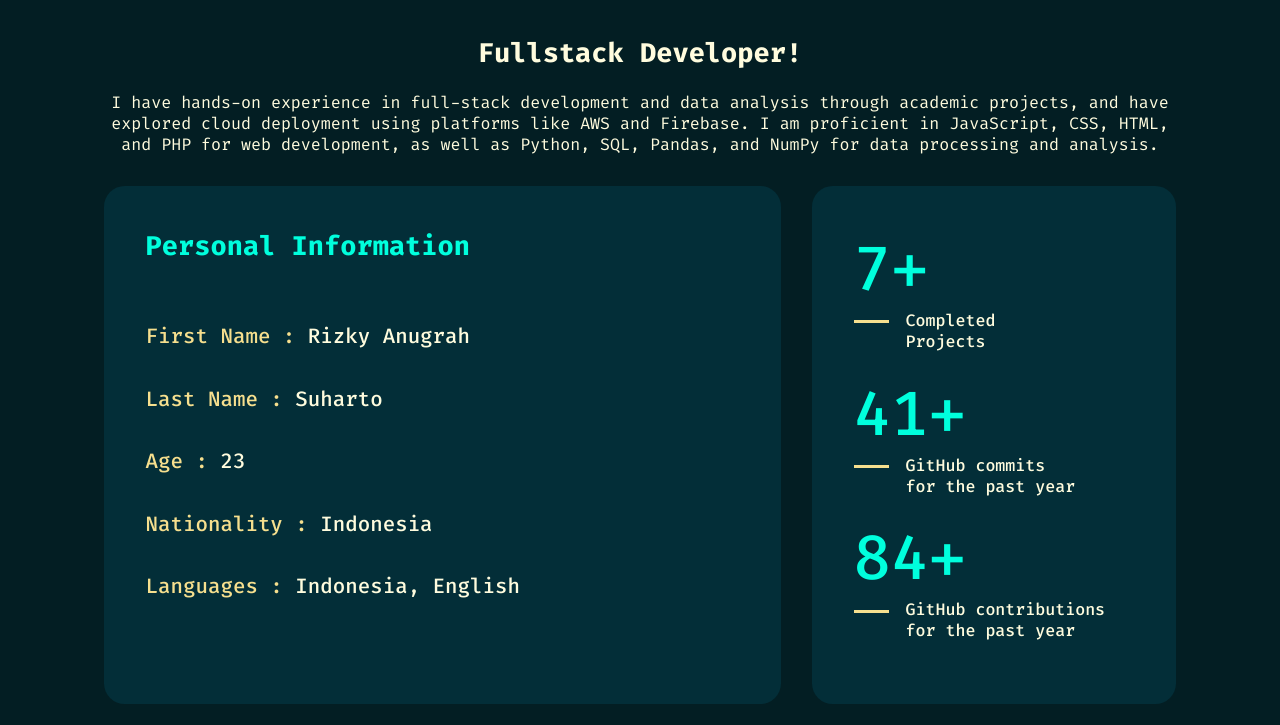
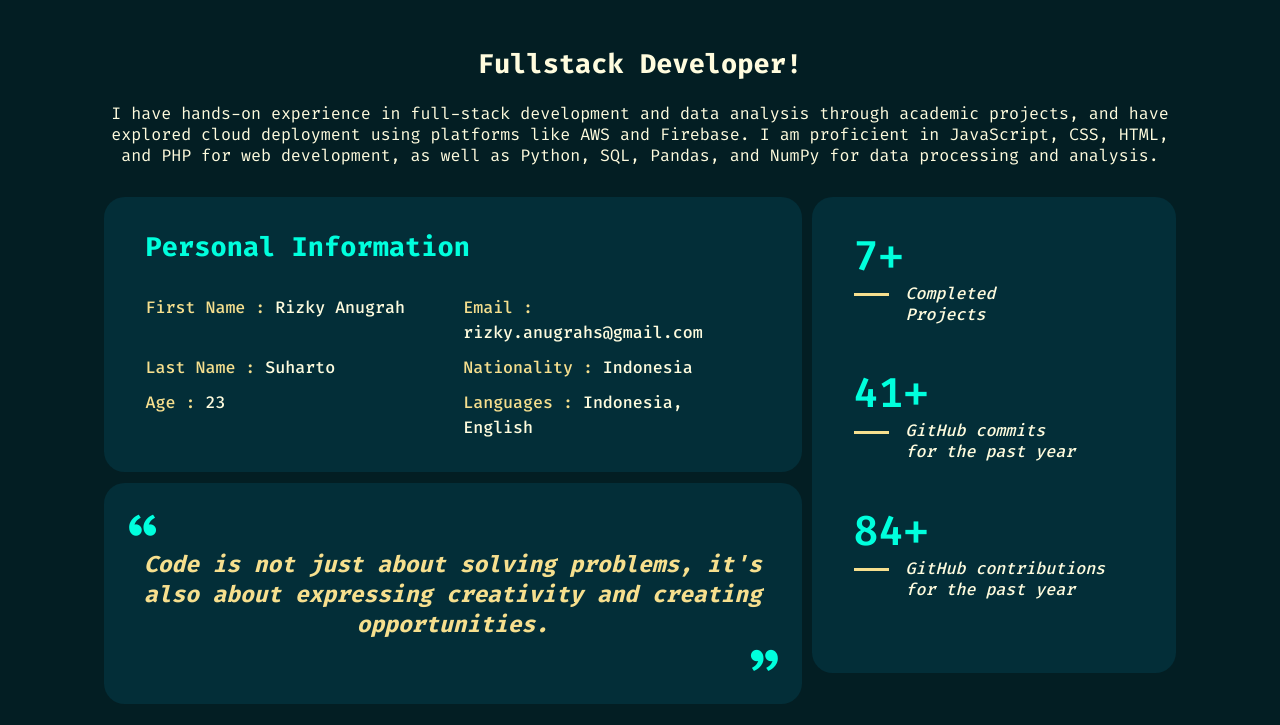
Before and after one commit to Ryuzuky/portfolio-website, a plain HTML site: page index.html in a window 1280 px wide. Shown: the part 1321-2046 px from the top of the page. Drawn offline with nearby package versions, Linux system fonts and the light colour scheme; a web font is replaced by a local one.

Commit message:
Redesign card layout

```diff
--- a/index.html
+++ b/index.html
@@ -105,7 +105,7 @@
   </section>
   <!-- About Me -->
   <section class="about-me" id="about-me">
-    <h2 class="heading">About <span>Me</span></h2>
+    <h1 class="heading">About <span>Me</span></h1>
     <div class="about-me-img-container">
       <img class="about-me-pic" src="About Me.jpg" alt="Profile Picture">
       <img class="about-me-pic" src="About Me.jpg" alt="Profile Picture">
@@ -118,8 +118,8 @@
       projects, and have explored cloud deployment using platforms like AWS and Firebase. I am proficient in JavaScript, CSS,
       HTML, and PHP for web development, as well as Python, SQL, Pandas, and NumPy for data processing and analysis.</p>
       <div class="about-me-card">
-        <div class="card">
-          <div class="personal-info">
+        <div class="left-cards">
+          <div class="card personal-info">
             <h3 class="list-title">Personal Information</h3>
             <ul class="info-list">
               <li class="info-item">
@@ -135,6 +135,10 @@
                 <span class="info-desc">23</span>
               </li>
               <li class="info-item">
+                <span class="info-title">Email : </span>
+                <span class="info-desc"><a href="https://mail.google.com/mail/?view=cm&fs=1&to=rizky.anugrahs@gmail.com" target="_blank">rizky.anugrahs@gmail.com</a></span>
+              </li>
+              <li class="info-item">
                 <span class="info-title">Nationality : </span>
                 <span class="info-desc">Indonesia</span>
               </li>
@@ -144,21 +148,26 @@
               </li>
             </ul>
           </div>
+          <div class="card quotes">
+            <h2 class="open-quotes"><i class="ri-double-quotes-l"></i></h2>
+            <i>Code is not just about solving problems, it's also about expressing creativity and creating opportunities.</i>
+            <h2 class="close-quotes"><i class="ri-double-quotes-r"></i></h2>
+          </div>
         </div>
-        <div class="card">
-          <div class="statistics">
+        <div class="right-card">
+          <div class="card statistics">
             <ul class="stats-list">
               <li class="stats-item">
                 <span class="stats-no">7+</span>
-                <p class="stats-desc">Completed<br>Projects</p>
+                <p class="stats-desc"><i>Completed<br>Projects</i></p>
               </li>
               <li class="stats-item">
                 <span class="stats-no">41+</span>
-                <p class="stats-desc">GitHub commits<br>for the past year</p>
+                <p class="stats-desc"><i>GitHub commits<br>for the past year</i></p>
               </li>
               <li class="stats-item">
                 <span class="stats-no">84+</span>
-                <p class="stats-desc">GitHub contributions<br>for the past year</p>
+                <p class="stats-desc"><i>GitHub contributions<br>for the past year</i></p>
               </li>
             </ul>
           </div>
--- a/style.css
+++ b/style.css
@@ -335,8 +335,8 @@ section {
 }
 
 .heading {
-  font-size: 4rem;
-  margin-bottom: 3rem;
+  font-size: 4.4rem;
+  margin-bottom: 3.5rem;
   text-align: center;
 }
 
@@ -400,44 +400,82 @@ span {
 
 .about-me-card {
   display: flex;
-  flex-direction: row;
-  justify-content: center;
-  gap: 3rem;
+  gap: 1rem;
+  align-items: stretch;
 }
 
 .card {
-  padding: 4rem;
+  padding: 3rem 4rem;
   background-color: var(--color-secondary);
   border-radius: 2rem;
   text-align: left;
 }
 
-.card:first-child {
+.left-cards {
+  display: flex;
+  flex-direction: column;
+  min-width: 40rem;
+  gap: 1rem;
   flex: 1;
-  min-width: 40rem;
 }
 
-.card:last-child {
-  width: 35rem;
+.right-card {
+  min-width: 35rem;
   flex-shrink: 0;
 }
 
-.list-title {
-  margin-bottom: 4rem;
-  color: var(--color-glow);
+.personal-info {
+  font-size: 1.6rem;
+  flex: 1;
 }
 
 .info-list, .stats-list {
   list-style-type: none;
 }
 
+.info-list {
+  display: grid;
+  grid-template-columns: 1fr 1fr;
+  grid-template-rows: repeat(3, auto);
+  grid-auto-flow: column;
+  gap: 1rem 2rem;
+}
+
+.list-title {
+  margin: 0 0 3rem;
+  color: var(--color-glow);
+}
+
 .info-item{
   font-weight: 500;
-  line-height: 6rem;
+  line-height: 2.4rem;
 }
 
 .info-desc {
   color: var(--color-text-light);
+}
+
+.info-desc a {
+  color: inherit;        /* ikut warna dari parent */
+  text-decoration: none; /* hilangin underline default */
+}
+
+h2.open-quotes {
+  text-align: left;
+  color: var(--color-glow);
+}
+
+h2.close-quotes {
+  text-align: right;
+  color: var(--color-glow);
+}
+
+.quotes {
+  color: var(--color-accent);
+  text-align: center;
+  font-size: 2.2rem;
+  font-weight: 800;
+  padding: 2rem;
 }
 
 .stats-item {
@@ -445,12 +483,13 @@ span {
 }
 
 .stats-no {
-  font-size: 6rem;
+  font-size: 4rem;
+  font-weight: 600;
   color: var(--color-glow);
 }
 
 p.stats-desc {
-  margin: 0 0 2rem ;
+  margin: 0 0 4rem ;
   padding-left: 5rem;
   position: relative;
 }
```
